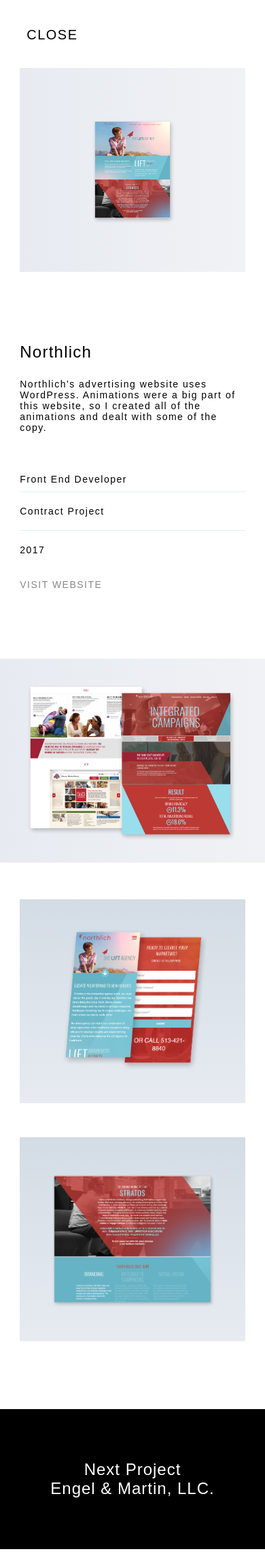
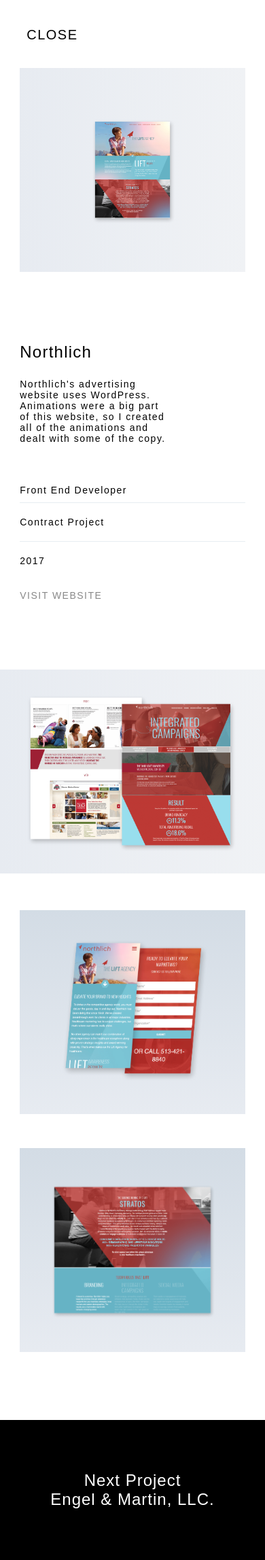
Before and after one commit to evmoriarty/portfolio, a Jekyll site: the page built from northlich.md, in a window 390 px wide. Shown: the whole page at 68% size. Built offline with Jekyll 4.4.1, drawn with Linux system fonts in a browser that asks for light colours; some web fonts are replaced.

Commit message:
fixed phone spacing issues

```diff
--- a/assets/css/home.css
+++ b/assets/css/home.css
@@ -405,6 +405,9 @@
   transition: width 0.4s ease;
   -webkit-transition: width 0.4s ease; }
 
+  #coffee-emoji {
+    font-size: 25px; }
+
 /******* Works Showcase ********/
 .works-image-main img,
 .works-image-sub img {
@@ -516,7 +519,6 @@
 
   .works-showcase .title-desc,
   .works-showcase .details {
-    margin: 0;
     width: 100%; }
 
   .works-showcase .details {
@@ -554,6 +556,16 @@
     object-fit: contain;
     margin: 50px 0px 0px 0px; }
 
+  .works-showcase .d-flex {
+    justify-content: space-between; }
+
+  .works-showcase .title-desc {
+    width: 65%; }
+
+  .works-showcase .title-desc,
+  .works-showcase .details {
+    margin: 0; }
+
   .works-showcase-end a {
     background-color: black;
     color: white; }
@@ -565,7 +577,7 @@
     flex-direction: column;
     align-items: center; }
 
-  #row-100 {
+  #home-landing-img-big {
     padding: 0; }
 
   .land-imgs .landing-image {
```
